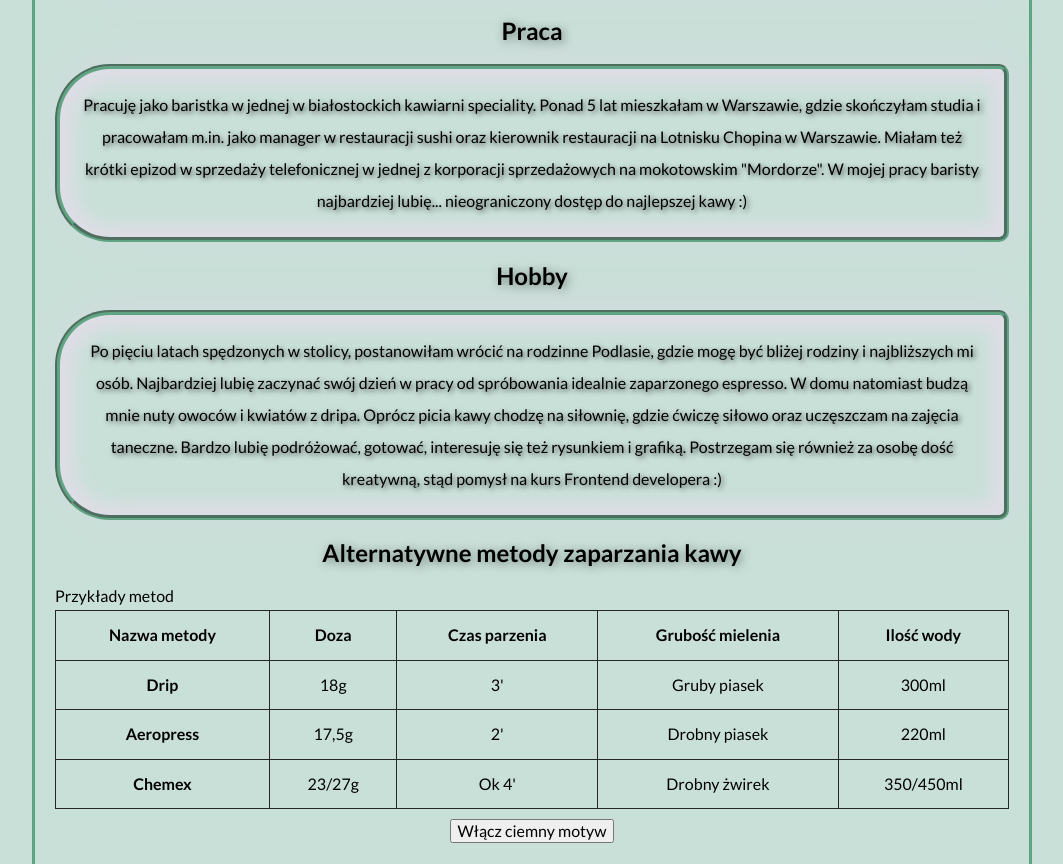
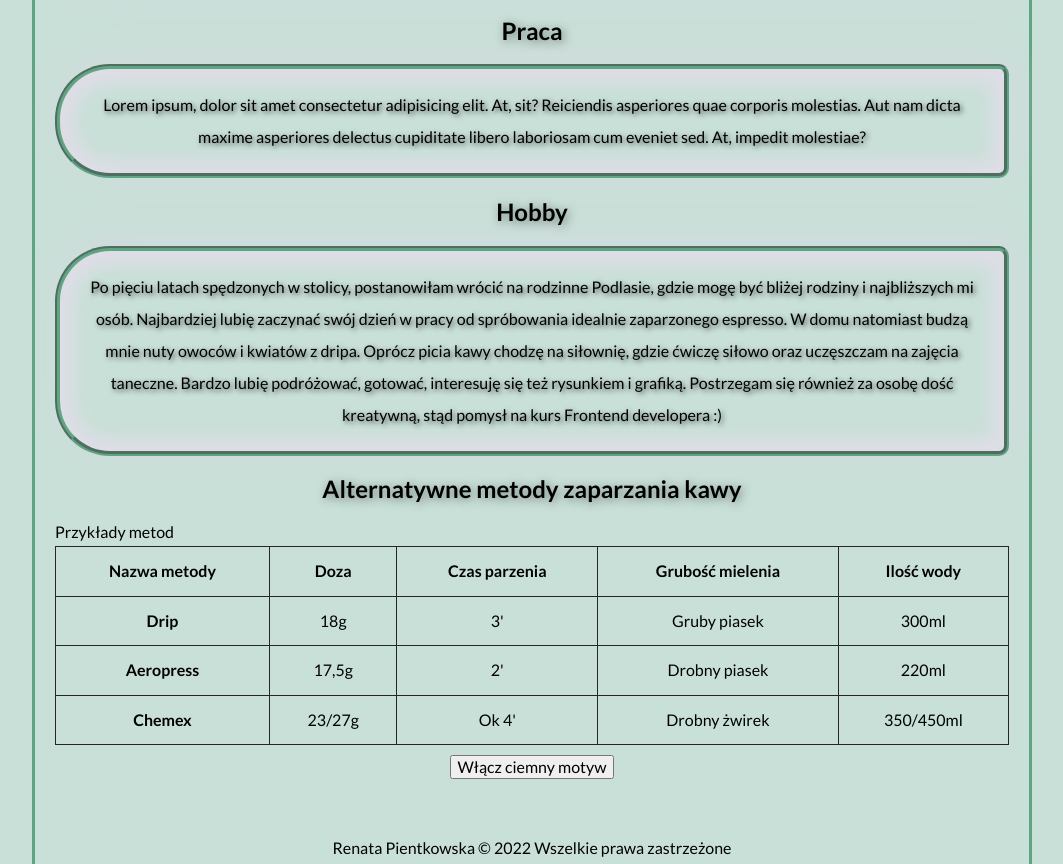
Before and after one commit to Renesanss/homepage, a plain HTML site: page index.html in a window 1280 px wide. Shown: the part 857-1721 px from the top of the page, without its empty margins (108-1171 px from the left). Drawn offline with nearby package versions, Linux system fonts and the light colour scheme.

Commit message:
test paragraph 2

```diff
--- a/index.html
+++ b/index.html
@@ -57,13 +57,7 @@
         <h2 class="section__header">Praca</h2>
 
         <p class="section__paragraph">
-            Pracuję jako baristka w jednej w białostockich kawiarni speciality. Ponad 5 lat mieszkałam
-            w
-            Warszawie, gdzie skończyłam studia i pracowałam m.in. jako manager w restauracji sushi oraz kierownik
-            restauracji
-            na Lotnisku Chopina w Warszawie. Miałam też krótki epizod w sprzedaży telefonicznej w jednej z korporacji
-            sprzedażowych na mokotowskim "Mordorze".
-            W mojej pracy baristy najbardziej lubię... nieograniczony dostęp do najlepszej kawy :)</p>
+            Lorem ipsum, dolor sit amet consectetur adipisicing elit. At, sit? Reiciendis asperiores quae corporis molestias. Aut nam dicta maxime asperiores delectus cupiditate libero laboriosam cum eveniet sed. At, impedit molestiae?</p>
     </section>
     <section id="hobby" class="section">
         <h2 class="section__header">Hobby</h2>
```
